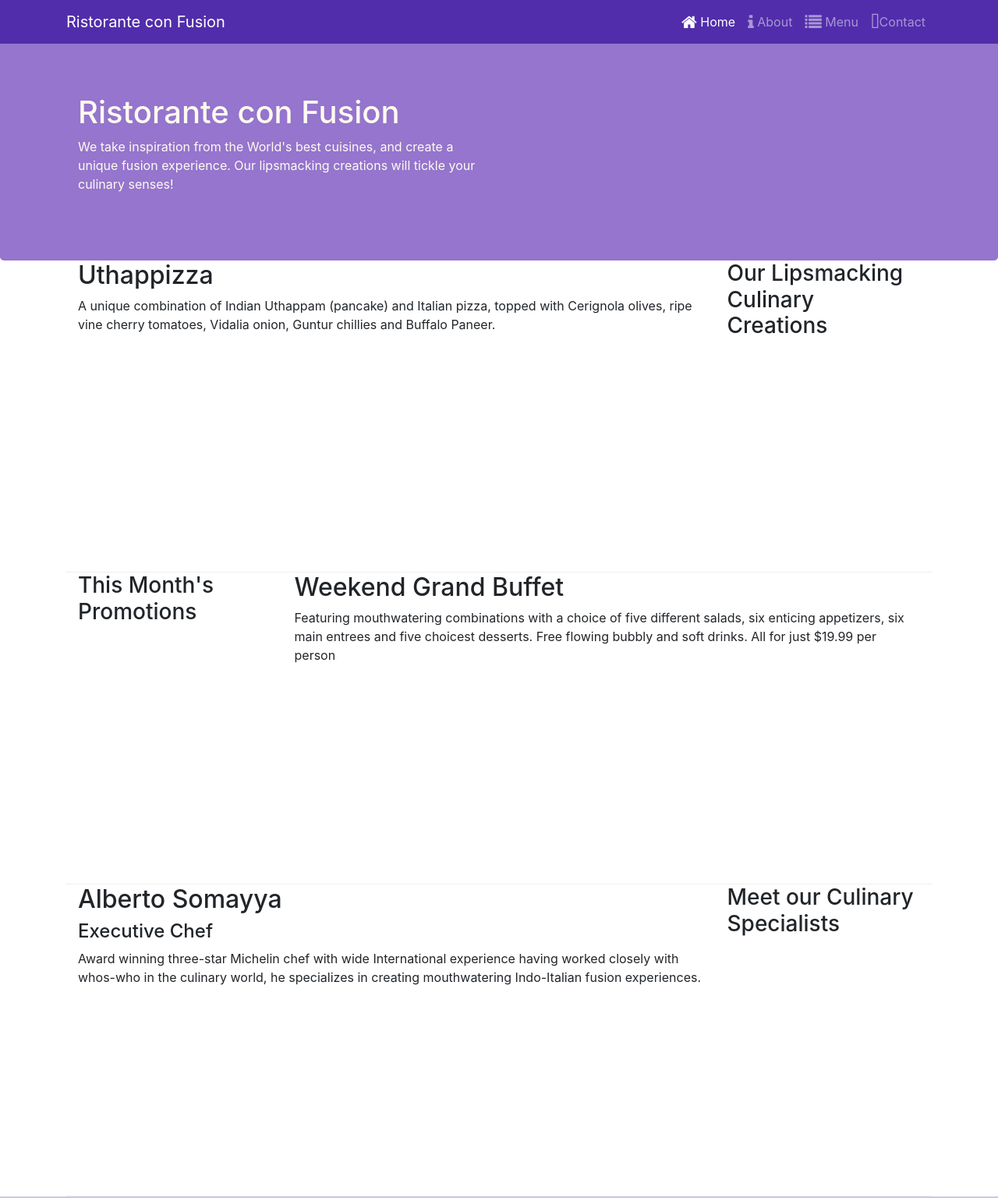
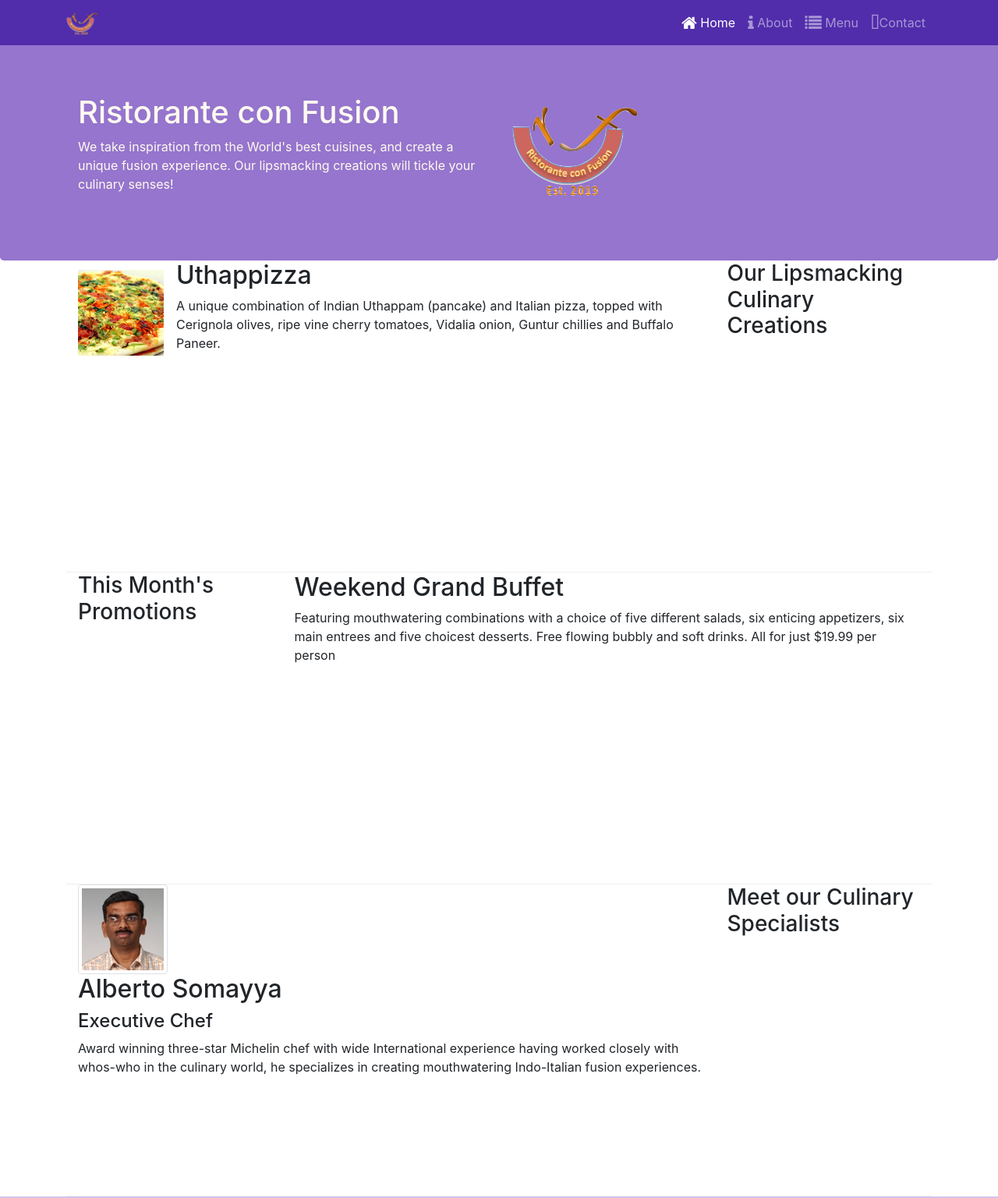
Before and after one commit to Yahckman1112/confusion, a website: page index.html in a window 1280 px wide. Shown: the top 1536 px of the page at 78% size. Drawn offline with nearby package versions, Linux system fonts and the light colour scheme; files whose address does not match are found by name.

Commit message:
images and media

```diff
--- a/index.html
+++ b/index.html
@@ -20,7 +20,8 @@
             <button class="navbar-toggler" type="button" data-toggle = "collapse" data-target = "#Navbar">
                 <span class="navbar-toggler-icon"></span>
             </button>
-            <a href="#" class="navbar-brand ml-auto">Ristorante con Fusion</a>
+            <!-- <a href="#" class="navbar-brand ml-auto">Ristorante con Fusion</a> -->
+            <a href="index.html" class="navbar-brand mr-auto"><img src="img/logo.png" width="41" height="30"></a>
             <div class="collapse navbar-collapse" id="Navbar">
                 <ul class="navbar-nav ml-auto">
                     <li class="nav-item active"><a href="#" class="nav-link"><span class="fa fa-home fa-lg"></span> Home</a></li>
@@ -39,24 +40,31 @@
                     <h1>Ristorante con Fusion</h1>
                     <p>We take inspiration from the World's best cuisines, and create a unique fusion experience. Our lipsmacking creations will tickle your culinary senses!</p>
                 </div>
-                <div class="col-12 col-sm">
+                <div class="col-12 col-sm align-self-center">
+                    <img src="img/logo.png" class="img-fluid">
                 </div>
             </div>
         </div>
     </header>
-
+<!-- Row 1 -->
     <div class="container">
         <div class="row row-content align-item-center">
             <div class="col-12 col-sm-4 order-sm-last col-md-3">
                 <h3>Our Lipsmacking Culinary Creations</h3>
             </div>
             <div class="col col-sm order-sm-first col-md">
-                <h2>Uthappizza</h2>
-                <p>A unique combination of Indian Uthappam (pancake) and Italian pizza, topped with Cerignola olives, ripe vine cherry tomatoes, Vidalia onion, Guntur chillies and Buffalo Paneer.</p>
+                <div class="media">
+                    <img src="img/uthappizza.png" alt="" class="d-flex mr-3 img-thumnail align-self-center">
+                    <div class="media-body">
+                        <h2 class="mt-0">Uthappizza</h2>
+                        <p>A unique combination of Indian Uthappam (pancake) and Italian pizza, topped with Cerignola olives, ripe vine cherry tomatoes, Vidalia onion, Guntur chillies and Buffalo Paneer.</p>
+                    </div>
+                </div>
+
             </div>
         </div>
 
-
+<!-- Row 2 -->
         <div class="row row-content align-item-center">
             <div class="col-12 col-sm-4 col-md-3">
                 <h3>This Month's Promotions</h3>
@@ -67,14 +75,21 @@
             </div>
         </div>
 
+        <!-- row 3 -->
         <div class="row row-content align-item-center">
             <div class="col-12 col-sm-4 order-sm-last col-md-3">
                 <h3>Meet our Culinary Specialists</h3>
             </div>
             <div class="col col-sm order-sm-first col-md">
-                <h2>Alberto Somayya</h2>
-                <h4>Executive Chef</h4>
-                <p>Award winning three-star Michelin chef with wide International experience having worked closely with whos-who in the culinary world, he specializes in creating mouthwatering Indo-Italian fusion experiences. </p>
+                <div class="media">
+                    <img src="img/alberto.png" alt="" class="d-flex mr-3 img-thumbnail align-self-center">
+                </div>
+                <div class="media-body">
+
+                    <h2 class="mt-0">Alberto Somayya</h2>
+                    <h4 class="d-none d-sm-block">Executive Chef</h4>
+                    <p>Award winning three-star Michelin chef with wide International experience having worked closely with whos-who in the culinary world, he specializes in creating mouthwatering Indo-Italian fusion experiences. </p>
+                </div>
             </div>
         </div>
     </div>
```
Also changed, not shown: aboutus.html (+4 -2 lines), contactus.html (+5 -2 lines), img/alberto.png (added), img/buffet.png (added), img/logo.png (added), img/uthappizza.png (added), 1 other file.
